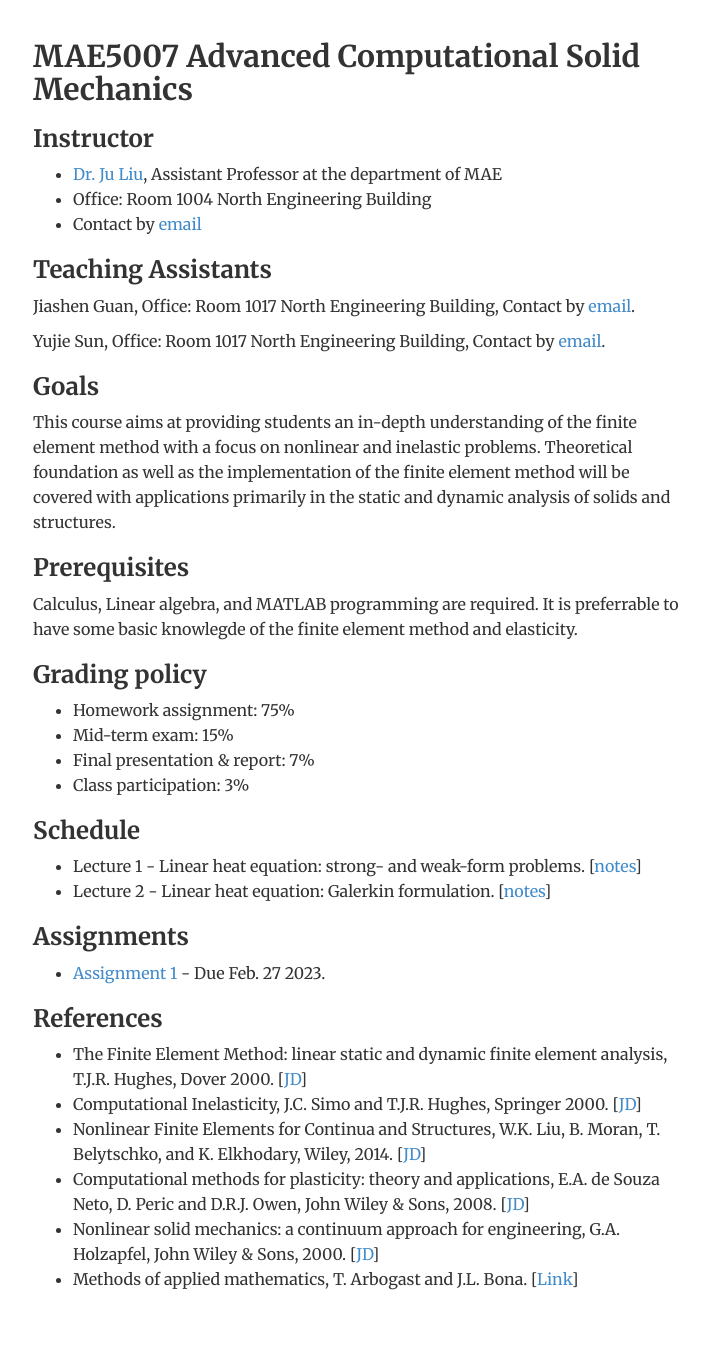
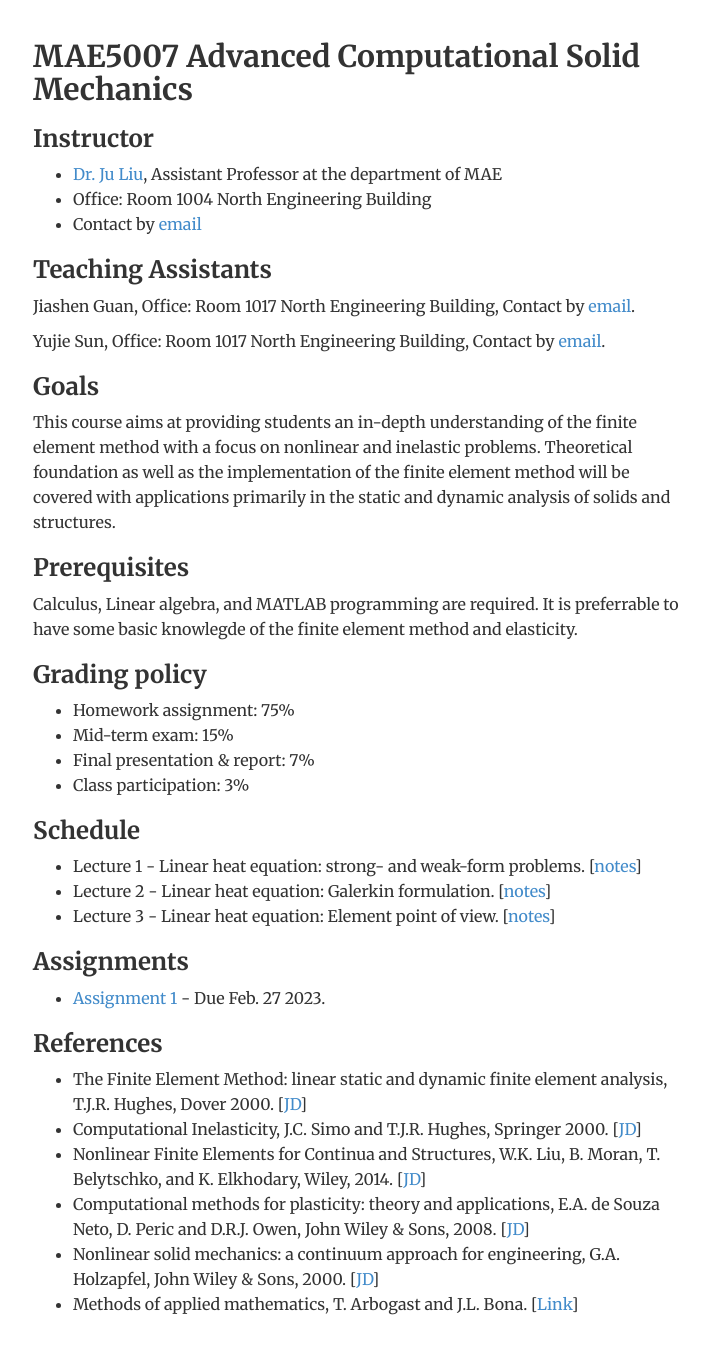
Before and after one commit to ju-liu/ju-liu.github.io, a Jekyll site: the page built from teaching/FEM-2023-Spring/index.html, in a window 1280 px wide. Shown: the whole page, without its empty margins (283-992 px from the left). Built offline with Jekyll 4.4.1, drawn with Linux system fonts in a browser that asks for light colours; nearby versions of some CDN libraries; library files that are not in the unit come from our copies; before the commit the page ends 1342 px from its top, so only the background shows below that.

Commit message:
Update index.html

```diff
--- a/teaching/FEM-2023-Spring/index.html
+++ b/teaching/FEM-2023-Spring/index.html
@@ -38,6 +38,7 @@
 <ul>
   <li>Lecture 1 - Linear heat equation: strong- and weak-form problems. [<a href="notes/Lecture-01.pdf">notes</a>] </li>
   <li>Lecture 2 - Linear heat equation: Galerkin formulation. [<a href="notes/Lecture-02.pdf">notes</a>]</li>
+  <li>Lecture 3 - Linear heat equation: Element point of view. [<a href="notes/Lecture-03.pdf">notes</a>]</li>
 </ul>
 
 <h3>Assignments</h3>
```
